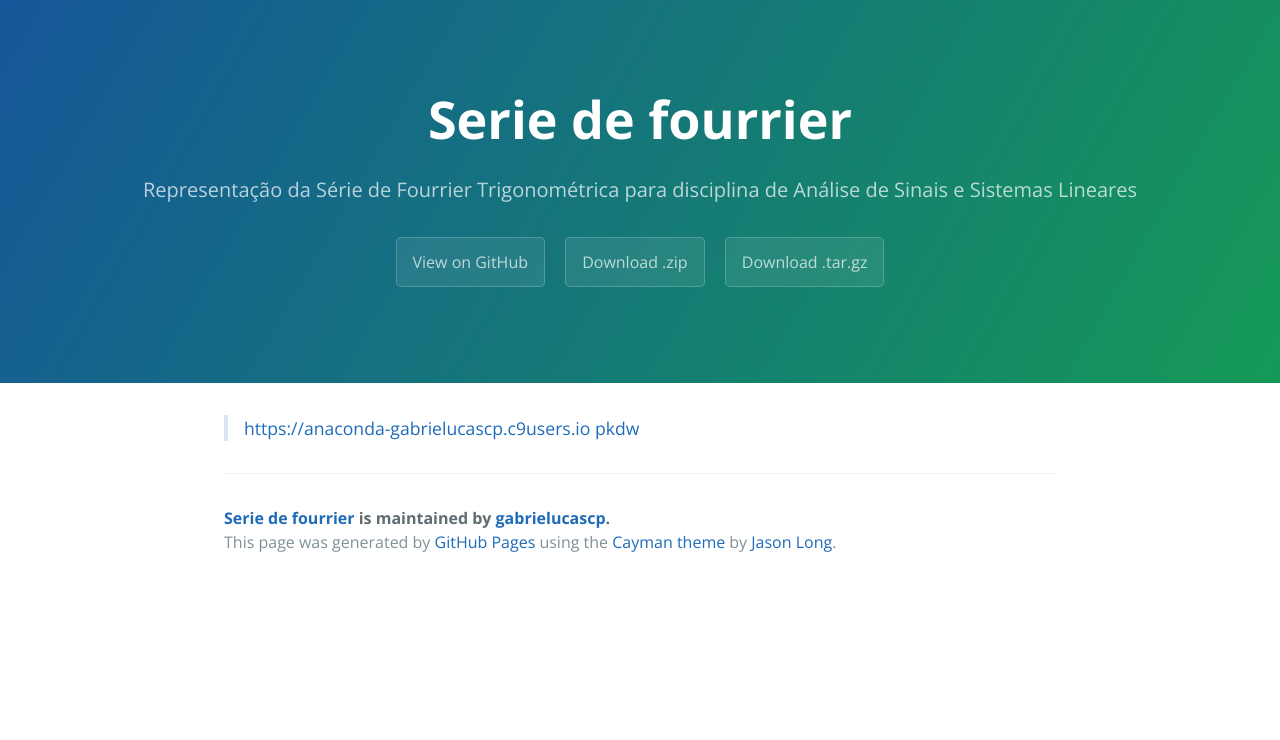
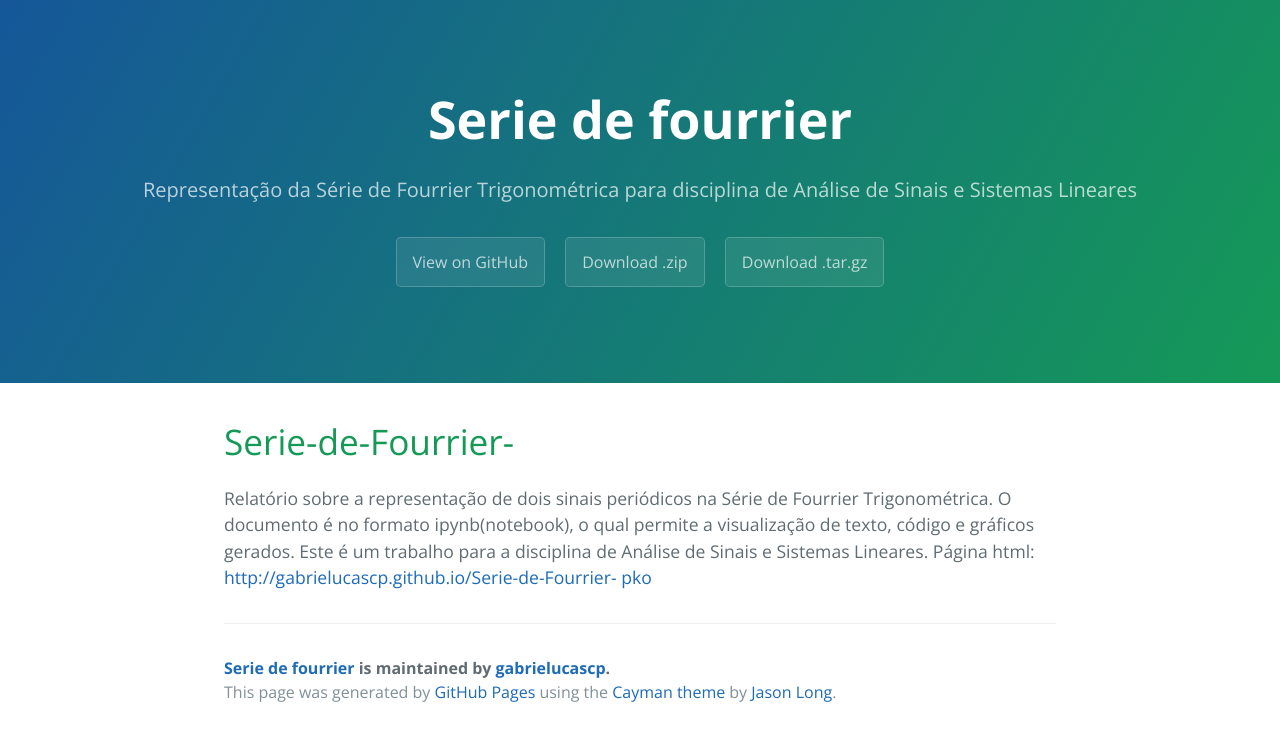
Before and after one commit to gabrielucascp/Serie-de-Fourrier-, a plain HTML site: page index.html in a window 1280 px wide. Drawn offline with nearby package versions, Linux system fonts and the light colour scheme.

Commit message:
Create gh-pages branch via GitHub

```diff
--- a/index.html
+++ b/index.html
@@ -19,10 +19,12 @@
     </section>
 
     <section class="main-content">
-      <blockquote>
-<p><a href="https://anaconda-gabrielucascp.c9users.io">https://anaconda-gabrielucascp.c9users.io</a>
-<a href="https://anaconda-gabrielucascp.c9users.io">pkdw</a></p>
-</blockquote>
+      <h1>
+<a id="serie-de-fourrier-" class="anchor" href="#serie-de-fourrier-" aria-hidden="true"><span aria-hidden="true" class="octicon octicon-link"></span></a>Serie-de-Fourrier-</h1>
+
+<p>Relatório sobre a representação de dois sinais periódicos na Série de Fourrier Trigonométrica. O documento é no formato ipynb(notebook), o qual permite a visualização de texto, código e gráficos gerados. Este é um trabalho para a disciplina de Análise de Sinais e Sistemas Lineares.
+Página html: <a href="http://gabrielucascp.github.io/Serie-de-Fourrier-">http://gabrielucascp.github.io/Serie-de-Fourrier-</a>
+<a href="https://anaconda-gabrielucascp.c9users.io">pko</a></p>
 
       <footer class="site-footer">
         <span class="site-footer-owner"><a href="https://github.com/gabrielucascp/Serie-de-Fourrier-">Serie de fourrier</a> is maintained by <a href="https://github.com/gabrielucascp">gabrielucascp</a>.</span>
--- a/params.json
+++ b/params.json
@@ -1,6 +1,6 @@
 {
   "name": "Serie de fourrier",
   "tagline": "Representação da Série de Fourrier Trigonométrica para disciplina de Análise de Sinais e Sistemas Lineares",
-  "body": "> https://anaconda-gabrielucascp.c9users.io\r\n[pkdw](https://anaconda-gabrielucascp.c9users.io)",
+  "body": "# Serie-de-Fourrier-\r\nRelatório sobre a representação de dois sinais periódicos na Série de Fourrier Trigonométrica. O documento é no formato ipynb(notebook), o qual permite a visualização de texto, código e gráficos gerados. Este é um trabalho para a disciplina de Análise de Sinais e Sistemas Lineares.\r\nPágina html: http://gabrielucascp.github.io/Serie-de-Fourrier-\r\n[pko](https://anaconda-gabrielucascp.c9users.io)",
   "note": "Don't delete this file! It's used internally to help with page regeneration."
 }
```
